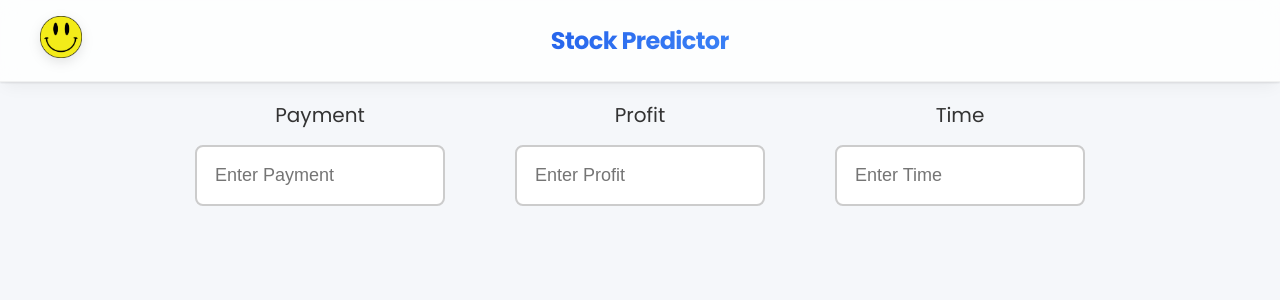
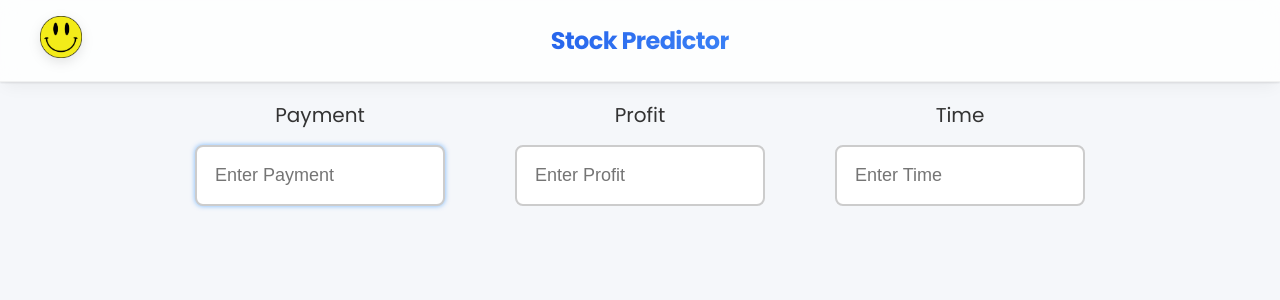
Before and after one commit to DevoutSomething/StockPrediction, a React (Vite) app in the folder frontend/: page /params in a window 1280 px wide. Shown: the top 300 px of the page. Built offline with nearby package versions, Linux system fonts and the light colour scheme.

Commit message:
quality of life imporvements

```diff
--- a/frontend/src/components/Form.jsx
+++ b/frontend/src/components/Form.jsx
@@ -1,7 +1,14 @@
 import React from "react";
 import "./Styles/form.css";
-
-export default function Form({ state, setState, text, defaultText, id }) {
+import { useRef, useEffect } from "react";
+export default function Form({
+  state,
+  setState,
+  text,
+  defaultText,
+  id,
+  isFirst = false,
+}) {
   const inputClass = state ? "valid" : "empty";
   const labelClass = state ? "valid" : "empty";
 
@@ -15,12 +22,23 @@ export default function Form({ state, setState, text, defaultText, id }) {
     }
   };
 
+  // Create a ref for the first form element
+  const firstFormElementRef = useRef(null);
+
+  // Focus the first form element when the component mounts
+  useEffect(() => {
+    if (firstFormElementRef.current && isFirst) {
+      firstFormElementRef.current.focus();
+    }
+  }, []);
+
   return (
     <div className="input-group">
       <label htmlFor={id} className={labelClass}>
         {text}
       </label>
       <input
+        ref={firstFormElementRef}
         type="number"
         id={id}
         name={id}
--- a/frontend/src/components/FormContainer.jsx
+++ b/frontend/src/components/FormContainer.jsx
@@ -3,12 +3,15 @@ import { GlobalContext } from "../context";
 import Form from "../components/Form";
 import TimeForm from "../components/TimeForm";
 import "./Styles/formContainer.css";
+
 export default function FormContainer() {
   const { payment, setPayment, time, setTime, profit, setProfit } =
     useContext(GlobalContext);
+
   return (
     <div className="form-container">
       <Form
+        isFirst={true}
         state={payment}
         setState={setPayment}
         text="Payment"
```
